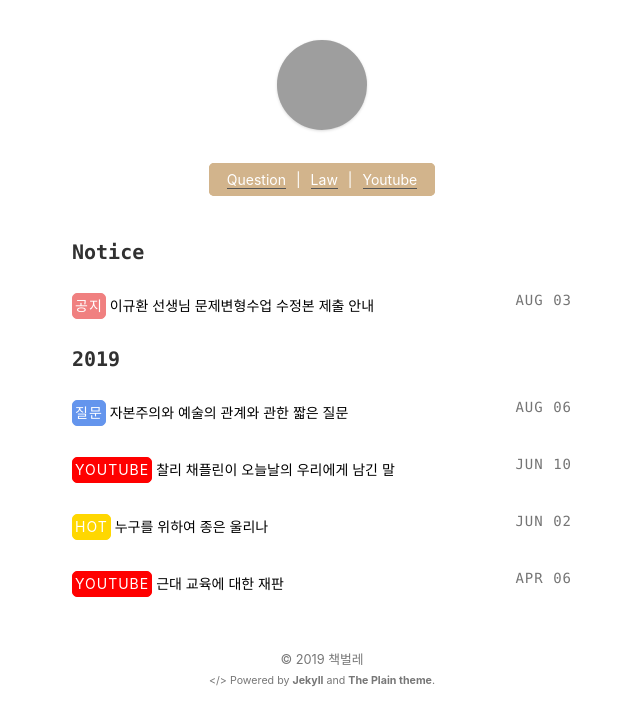
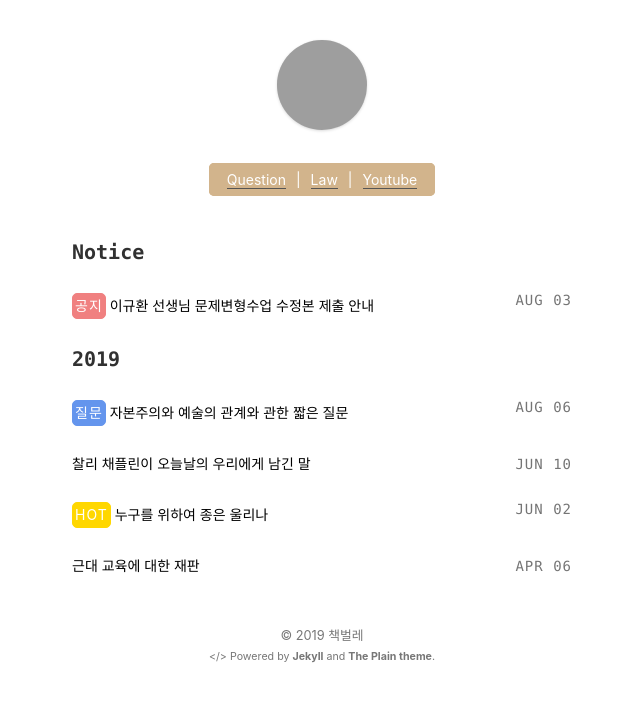
Before and after one commit to stevenoh0908/stevenoh0908.github.io, a Jekyll site: the page built from index.html, in a window 1280 px wide, cut to the strip 0-726 px from the top of the page. Shown: the whole strip, without its empty margins (318-958 px from the left). Built offline with Jekyll 4.4.1, drawn with Linux system fonts in a browser that asks for light colours; grey boxes are pictures that could not be loaded.

Commit message:
Update index.html

```diff
--- a/index.html
+++ b/index.html
@@ -52,9 +52,6 @@ layout: default
 						{% if post.status == "hot" %}
 							<span style="border: 1px solid Gold; background-color: Gold; color: white; padding: 2px; border-radius: 5px; margin: 3px auto;">HOT</span>
 						{% endif %}
-						{% if post.status == "youtube" %}
-							<span style="border: 1px solid Red; background-color: Red; color: white; padding: 2px; border-radius: 5px; margin: 3px auto;">Youtube</span>
-						{% endif %}
 						{% if post.status == "question-unsolved" or post.status == "question-solved" %}
 							<span style="border: 1px solid CornflowerBlue; background-color: CornflowerBlue; color: white; padding: 2px; border-radius: 5px; margin: 3px auto;">질문</span>
 						{% endif %}
```
